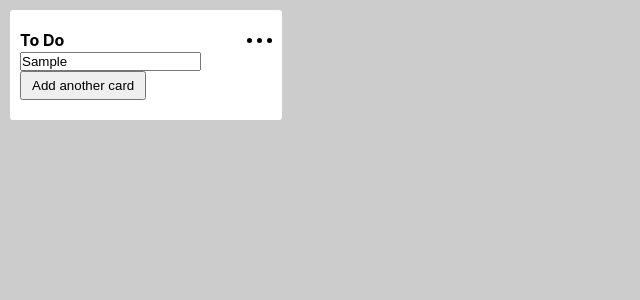
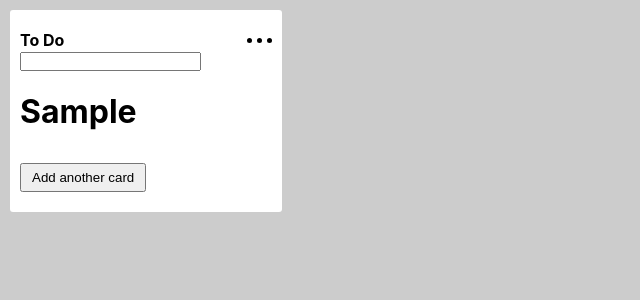
Before and after one commit to LinarAyupov/purrweb-internship, a React (Create React App) app in the folder canban-project/: page / in a window 1280 px wide. Both pictures are taken after typing "Sample" into the empty fields and a click on the button "Add another card". Shown: the top 300 px of the page, without its empty margins (0-640 px from the left). Built offline with nearby package versions, Linux system fonts and the light colour scheme.

Commit message:
added function that can add task-card

```diff
--- a/canban-project/src/Components/Card/TaskCard.jsx
+++ b/canban-project/src/Components/Card/TaskCard.jsx
@@ -3,7 +3,7 @@ import React from "react"
 const TaskCard = (props) => {
 	return (
 		<div className="task-card">
-		<h1>Hello its work</h1>
+		<h1>{props.taskTitle}</h1>
 		</div>
 		)
 }
--- a/canban-project/src/Components/Todo/Todo.jsx
+++ b/canban-project/src/Components/Todo/Todo.jsx
@@ -3,9 +3,23 @@ import TaskCard from "../Card/TaskCard"
 
 
 const Todo = (props) => {
+
 	let setNewInputText = (elem) =>{
 		let inputText = elem.target.value
 		props.setChangedInputText(inputText)
+	}
+
+ 	const showCards = () => {
+		return props.taskCards.map((card, id) => {
+			return <TaskCard taskTitle = {card.title} key = {id}/>
+		})
+	}
+
+	const addNewTaskCard = () => {
+		const taskOptions = {
+			title: props.inputText
+		}
+		props.addTask(taskOptions)
 	}
 	return (
 			<div className="canban-column todo">
@@ -21,10 +35,10 @@ const Todo = (props) => {
 				</header>
 
 				<input type="text" onChange = {setNewInputText} value = {props.inputText}/>
-
+				{showCards()}
 				<footer className = "canban-column__footer">
 					<button className="canban-column__footer-btn"
-						onClick = {props.addTask}
+						onClick = {addNewTaskCard}
 					>Add another card</button>
 				</footer>
 			</div>
--- a/canban-project/src/Components/Todo/TodoContainer.jsx
+++ b/canban-project/src/Components/Todo/TodoContainer.jsx
@@ -5,16 +5,17 @@ import {setTaskCard, setChangedInputText} from "../../Redux/todo-reducer"
 
 class TodoContainer extends React.Component {
 
-
 	render() {
 		return  <Todo setChangedInputText = {this.props.setChangedInputText}
 					  inputText = {this.props.inputText}
-					  addTask = {this.props.setTaskCard}/>
+					  addTask = {this.props.setTaskCard}
+					  taskCards = {this.props.taskCards}
+					  />
 	}
 }
 const mapStateToProps = (state) => {
 	return {
-		taskTitle: state.todoData.taskCardsToDo,
+		taskCards: state.todoData.taskCardsToDo,
 		inputText: state.todoData.inputText
 	}
 }
--- a/canban-project/src/Redux/todo-reducer.js
+++ b/canban-project/src/Redux/todo-reducer.js
@@ -4,16 +4,18 @@ const CHANGED_INPUT_TEXT = 'CHANGED-INPUT-TEXT'
 
 let initialState = {
 	inputText:'',
-	taskCardsToDo: [ "some", "test"],
+	taskCardsToDo: [],
 }
 
 
 const todoColumn = (state = initialState, action) => {
 	switch (action.type) {
 		case 'SET-TASK-CARD' :
+		console.log(action.taskOptions)
 			return {
 				...state,
-				...state.taskCardsToDo.push(state.inputText)
+				taskCardsToDo: [...state.taskCardsToDo, action.taskOptions],
+				inputText:''
 			}
 		case 'CHANGED-INPUT-TEXT':
 			return{
@@ -31,9 +33,10 @@ export const setChangedInputText = (inputText) => {
 	}
 }
 
-export const setTaskCard = () => {
+export const setTaskCard = (taskOptions) => {
 	return {
 		type: SET_TASK_CARD,
+		taskOptions
 	}
 }
 
--- a/canban-project/src/index.css
+++ b/canban-project/src/index.css
@@ -60,5 +60,6 @@ code {
 	margin-left: 5px;
 }
 .canban-column__footer-btn {
+	margin-top: 10px;
 	padding: 5px 10px;
 }
```
